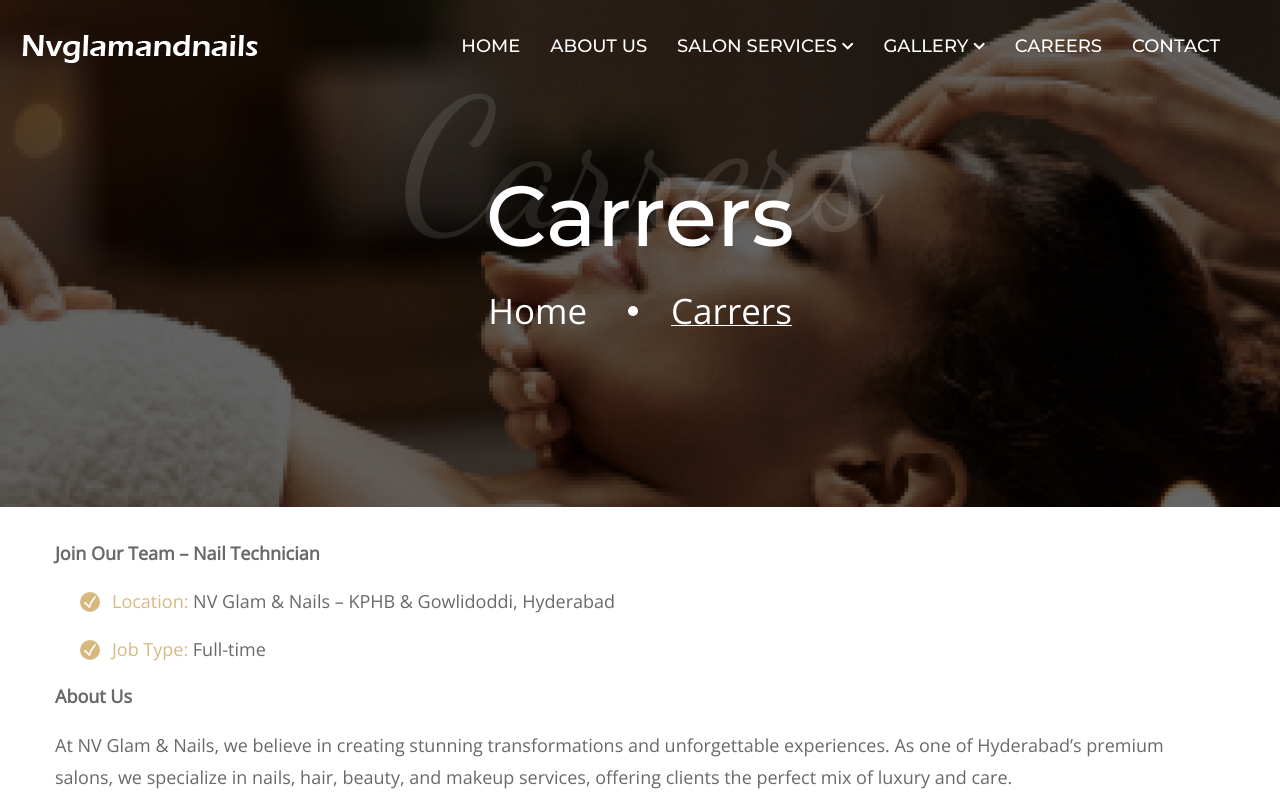
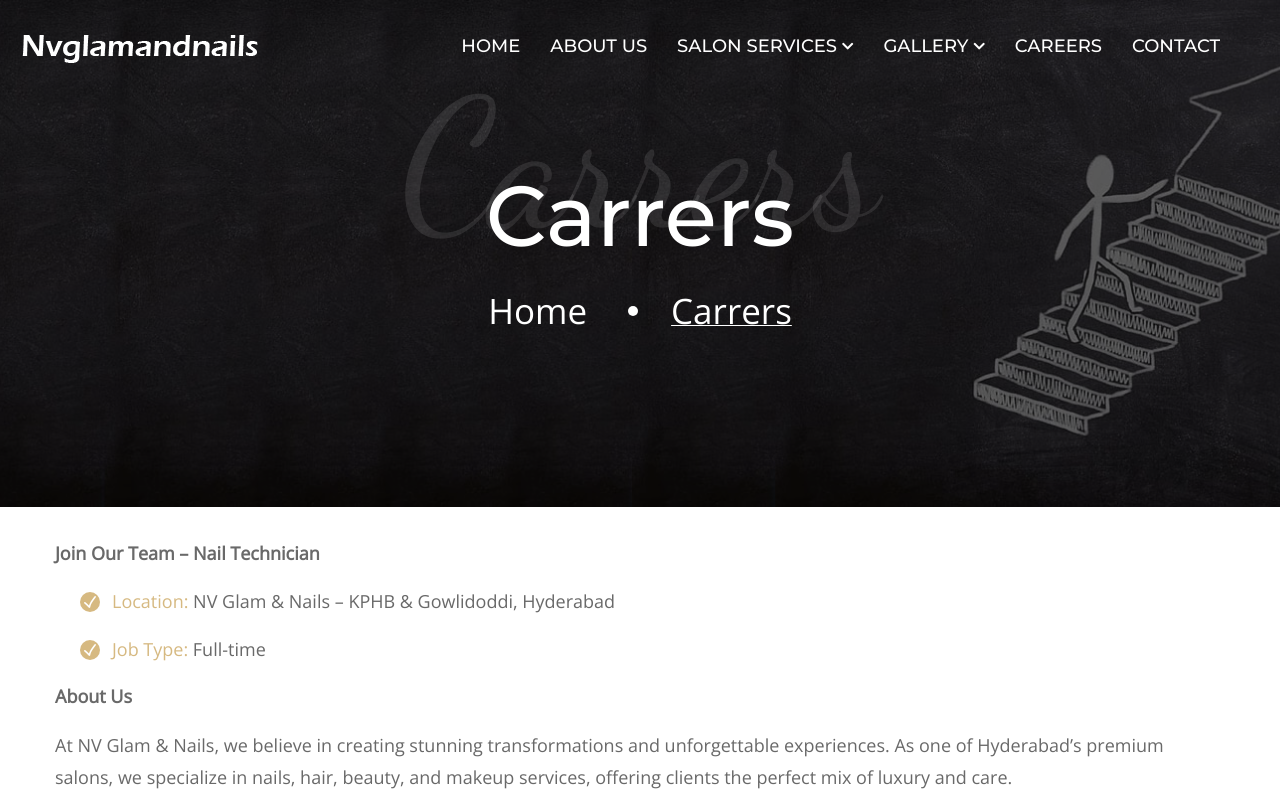
Before and after one commit to baluangular225/Nvglamandnails, a Next.js app: page /carrers in a window 1280 px wide. Shown: the top 800 px of the page. Built offline with nearby package versions, Linux system fonts and the light colour scheme.

Commit message:
change the carrers

```diff
--- a/pages/carrers.js
+++ b/pages/carrers.js
@@ -12,7 +12,7 @@ const Carrers = () => {
 
   return (
     <Layout pageName={"Carrers"}>
-      <PageBanner pageName={"Carrers "} textAlign={"center"} />
+      <PageBanner pageName={"Carrers"} textAlign={"center"} imageurl="/assets/images/banners/page-banner-three.jpg" />
 
        <div className="container mt-30">
         <p><b>Join Our Team – Nail Technician</b></p>
--- a/pages/gallery/beauty.js
+++ b/pages/gallery/beauty.js
@@ -8,7 +8,7 @@ import BeautyGalleryPage from "../../src/components/isotop/BeautyGalleryPage";
 const Hair = () => {
   return (
     <Layout pageName="Hair Gallery">
-      <PageBanner pageName="Beauty Gallery" bgText="Gallery" textAlign="center" />
+      <PageBanner pageName={"Beauty Gallery"} textAlign={"center"} imageurl="/assets/images/banners/page-banner-four.jpg" />
       <BeautyGalleryPage />
     </Layout>
   );
--- a/pages/gallery/hair.js
+++ b/pages/gallery/hair.js
@@ -8,7 +8,7 @@ import HairGalleryPage from "../../src/components/isotop/HairGalleryPage";
 const Hair = () => {
   return (
     <Layout pageName="Hair Gallery">
-      <PageBanner pageName="Hair Gallery" bgText="Gallery" textAlign="center" />
+       <PageBanner pageName={"Hair Gallery"} textAlign={"center"} imageurl="/assets/images/banners/page-banner-four.jpg" />
       <HairGalleryPage />
     </Layout>
   );
--- a/pages/gallery/nails.js
+++ b/pages/gallery/nails.js
@@ -8,7 +8,7 @@ import NailsGalleryPage from "../../src/components/isotop/NailsGalleryPage";
 const Hair = () => {
   return (
     <Layout pageName="Hair Gallery">
-      <PageBanner pageName="Nails Gallery" bgText="Gallery" textAlign="center" />
+      <PageBanner pageName={"Nails Gallery"} textAlign={"center"} imageurl="/assets/images/banners/page-banner-four.jpg" />
       <NailsGalleryPage />
     </Layout>
   );
```
Also changed, not shown: public/assets/images/banners/page-banner-four.jpg, public/assets/images/banners/page-banner-three.jpg.
